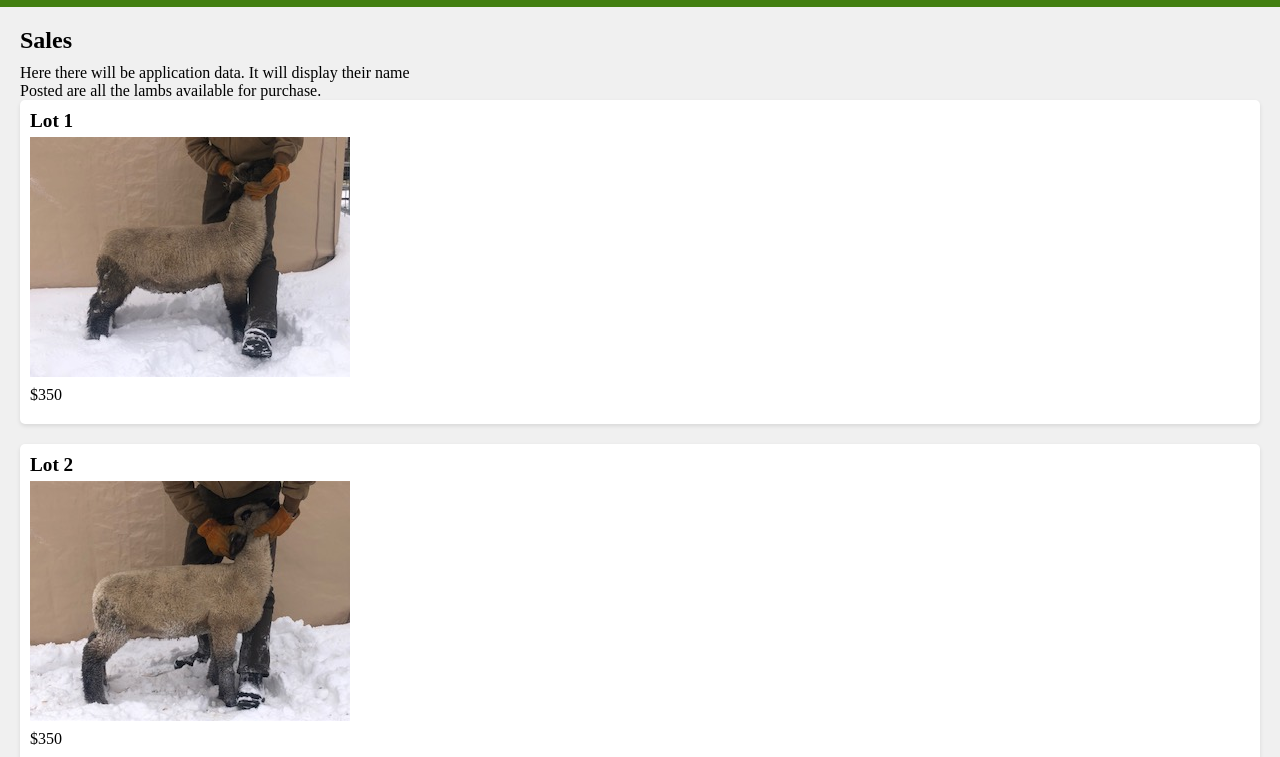
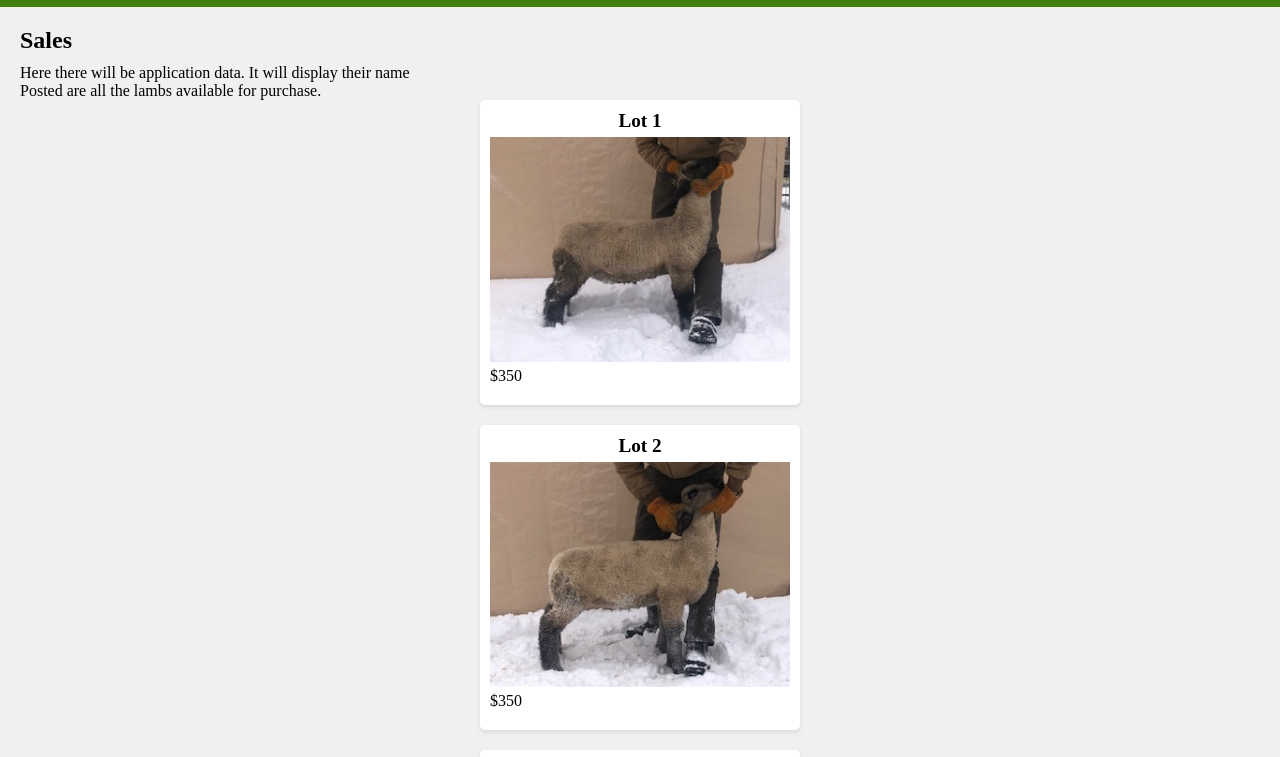
Before and after one commit to PatrickTaggart15/startup, a plain HTML site: page sales.html in a window 1280 px wide. Shown: the part 116-873 px from the top of the page. Drawn offline with Linux system fonts and the light colour scheme.

Commit message:
The sales containers are getting a lot closer.

```diff
--- a/sales.css
+++ b/sales.css
@@ -29,7 +29,7 @@ body, h1, h2, h3, h4, h5, h6, p, ul, menu, nav, form, footer, img {
   position: absolute;
   top: 10px; /* Adjust as needed */
   left: 10px; /* Adjust as needed */
-    width: 100px; /* Adjust width as needed */
+  width: 120px; /* Adjust width as needed */
   height: auto; /* Maintain aspect ratio */
 }
 
@@ -60,27 +60,32 @@ body, h1, h2, h3, h4, h5, h6, p, ul, menu, nav, form, footer, img {
   margin-bottom: 10px;
 }
 
-  /* Styling individual lots */
-  section {
-    margin-bottom: 20px; /* Add some spacing between lots */
+/* Styling individual ads */
+.ad {
+    max-width: 300px; /* Set maximum width for ads */
+    margin: 0 auto; /* Center ads horizontally */
+    margin-bottom: 20px; /* Add some spacing between ads */
     padding: 10px;
-    background-color: #fff; /* White background for lots */
+    background-color: #fff; /* White background for ads */
     border-radius: 5px;
     box-shadow: 0px 2px 4px rgba(0, 0, 0, 0.1); /* Add shadow effect */
   }
 
-  section h2 {
+  .ad h2 {
     font-size: 1.2em;
     margin-bottom: 5px;
+    text-align: center; /* Center the title */
   }
 
-  section img {
-    max-width: 100%; /* Ensure images don't overflow */
+  .ad img {
+    display: block;
+    margin: 0 auto; /* Center the image */
+    max-width: 100%; /* Ensure image doesn't exceed the width of the ad container */
     height: auto; /* Maintain aspect ratio */
     margin-bottom: 5px; /* Add spacing below images */
   }
 
-  section p {
+  .ad p {
     margin-bottom: 10px;
   }
 
```
Lines whose indentation alone changed are shown as unchanged.
